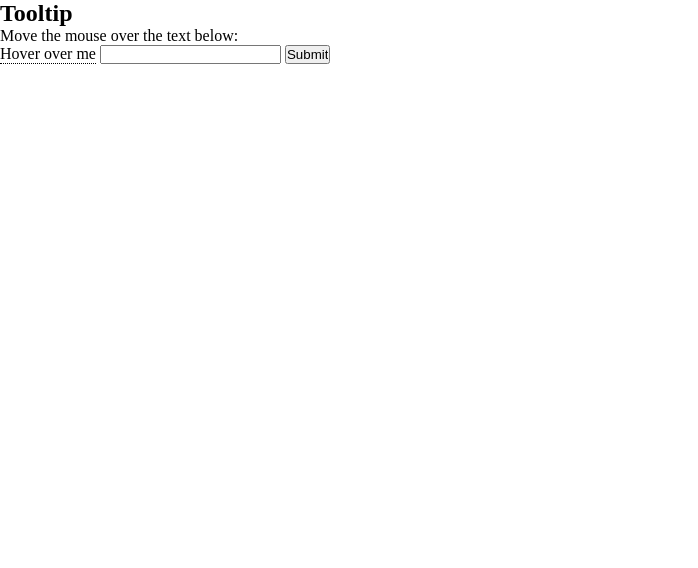
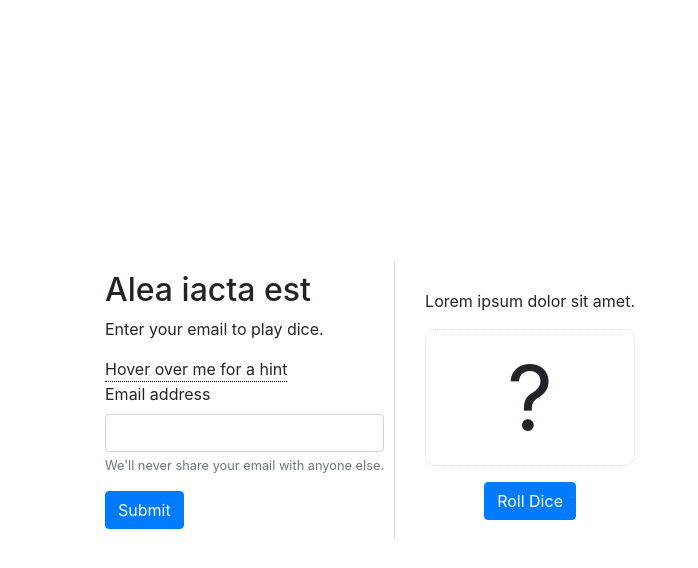
Before and after one commit to raffaele-riviello/js-mail-dadi, a plain HTML site: page index.html in a window 1280 px wide. Shown: the whole page, without its empty margins (0-698 px from the left). Drawn offline with nearby package versions, Linux system fonts and the light colour scheme.

Commit message:
almost complete

```diff
--- a/css/style.css
+++ b/css/style.css
@@ -3,14 +3,27 @@
     padding: 0;
     box-sizing: border-box;
 }
+.container {
+    display: flex;
+    /* justify-content: center; */
+    align-items: center;
+    height: 100vh;
+}
 
-.tooltip {
+.email-submit {
+    position: relative;
+    border-right: 1px solid lightgrey;
+    margin: 10px;
+    padding: 10px;
+}
+
+.tooltip-custom {
   position: relative;
   display: inline-block;
   border-bottom: 1px dotted black;
 }
 
-.tooltip .tooltiptext {
+.tooltip-custom .tooltiptext {
   visibility: hidden;
   /* width: 120px; */
   background-color: #555;
@@ -27,7 +40,7 @@
   transition: opacity 0.3s;
 }
 
-.tooltip .tooltiptext::after {
+.tooltip-custom .tooltiptext::after {
   content: "";
   position: absolute;
   top: 100%;
@@ -38,7 +51,18 @@
   border-color: #555 transparent transparent transparent;
 }
 
-.tooltip:hover .tooltiptext {
+.tooltip-custom:hover .tooltiptext {
   visibility: visible;
   opacity: 1;
 }
+
+.game {
+    margin: 10px;
+    padding: 10px;
+}
+
+#placeholder {
+    border: 1px dotted lightgrey;
+    border-radius: 10px;
+    font-size: 90px;
+}
--- a/index.html
+++ b/index.html
@@ -3,20 +3,40 @@
     <head>
         <meta charset="utf-8">
         <title></title>
+        <link rel="stylesheet" href="https://stackpath.bootstrapcdn.com/bootstrap/4.4.1/css/bootstrap.min.css" integrity="sha384-Vkoo8x4CGsO3+Hhxv8T/Q5PaXtkKtu6ug5TOeNV6gBiFeWPGFN9MuhOf23Q9Ifjh" crossorigin="anonymous">
         <link rel="stylesheet" href="css/style.css">
+
     </head>
     <body>
 
         <div class="container">
             <div class="email-submit">
-                <h2>Tooltip</h2>
-                <p>Move the mouse over the text below:</p>
-
-                <div class="tooltip">Hover over me
+                <h2>Alea iacta est</h2>
+                <p>Enter your email to play dice.</p>
+                <div class="tooltip-custom">Hover over me for a hint
                   <span class="tooltiptext">Tooltip text</span>
                 </div>
-                <input type='text' id='txtEmail'/>
-                <input type='submit' name='submit' onclick='Javascript:checkEmail();'/>
+                <form>
+                  <div class="form-group">
+                    <label for="exampleInputEmail1">Email address</label>
+                    <input type="email" class="form-control" id="txtEmail" aria-describedby="emailHelp">
+                    <small id="emailHelp" class="form-text text-muted">We'll never share your email with anyone else.</small>
+                  </div>
+                  <button type="submit" name='submit' class="btn btn-primary"onclick='Javascript:checkEmail();' />Submit</button>
+                </form>
+            </div>
+            <div class="game">
+                <div class="user text-center">
+                    <div class="box">
+                        <h3 id="user"><span></span></h3>
+                    </div>
+
+                    <p>Lorem ipsum dolor sit amet.</p>
+                    <p id="placeholder">
+                        ?
+                    </p>
+                     <button id="button" class="btn btn-primary">Roll Dice</button>
+                </div>
             </div>
 
         </div>
--- a/js/main.js
+++ b/js/main.js
@@ -8,11 +8,8 @@ var friends = [ // email list of users
     'lucy@hotmail.com'
 ];
 
-var tooltip = friends.toString(); // print the array
-console.log(tooltip);
-
-document.getElementsByClassName('tooltiptext')[0].innerHTML = tooltip;
-
+document.getElementsByClassName('tooltiptext')[0].innerHTML =
+'<li>' + friends.join('</li><li>') + '</li>'; // print the array as list
 
 function checkEmail() {
     var email = document.getElementById('txtEmail');
@@ -23,9 +20,33 @@ function checkEmail() {
     return false;
     } else {
         if (friends.indexOf(email.value) !== -1) {
-                alert("Value exists!")
+                //alert("Welcome " + email.value + "!")
+                var user = email.value;
+                document.getElementById('user').innerHTML = "Welcome " + user + "!";
             } else{
-                alert("Value does not exists!")
+                alert("I'm sorry, but my mother told me that: \"I can't speak to strangers!\"")
             }
 }
 }
+
+var dice = {
+  sides: 6,
+  roll: function () {
+    var randomNumber = Math.floor(Math.random() * this.sides) + 1;
+    return randomNumber;
+  }
+}
+
+//Prints dice roll to the page
+
+function printNumber(number) {
+  var placeholder = document.getElementById('placeholder');
+  placeholder.innerHTML = number;
+}
+
+var button = document.getElementById('button');
+
+button.onclick = function() {
+  var result = dice.roll();
+  printNumber(result);
+};
```
